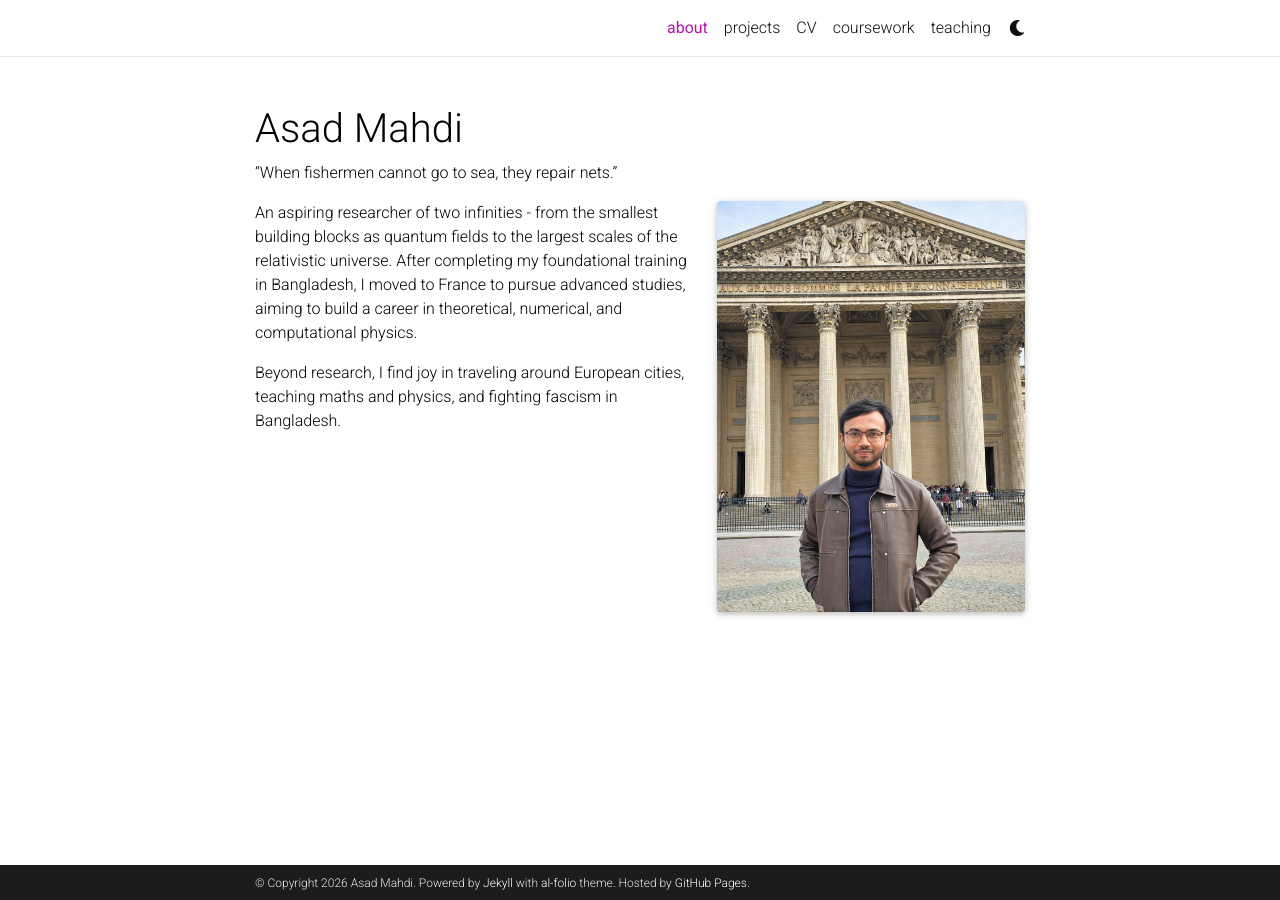
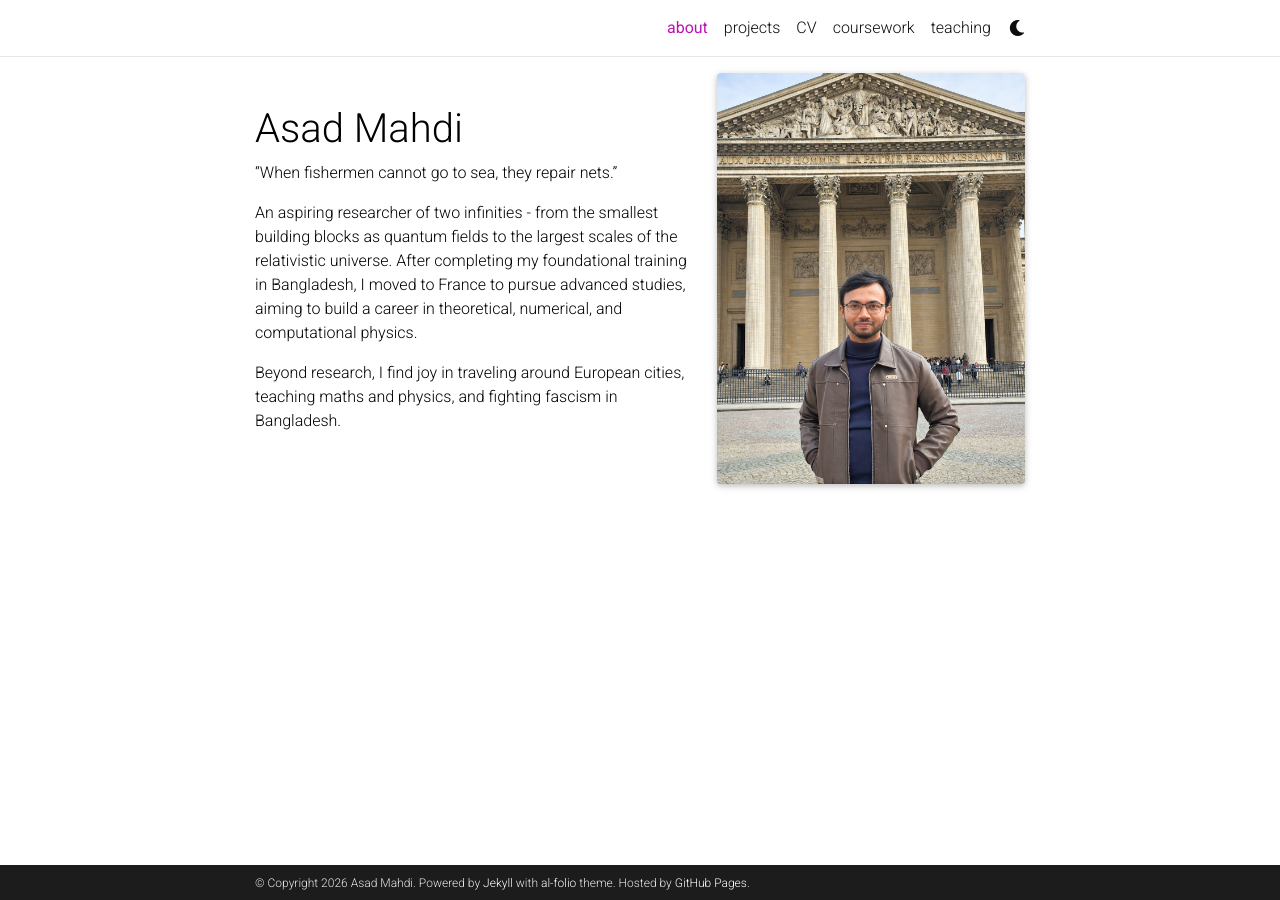
Before and after one commit to asadmahdi-phy/asadmahdi-phy.github.io, a Jekyll site: the page built from _pages/about.md, in a window 1280 px wide. Built offline with Jekyll 4.4.1, drawn with Linux system fonts in a browser that asks for light colours; full-size pictures stand in for the smaller copies a plugin makes; comment, search, counter and statistics services are not loaded; a style sheet for code colours, icons or effects is not loaded.

Commit message:
Update _layout.scss

```diff
--- a/_sass/_layout.scss
+++ b/_sass/_layout.scss
@@ -33,6 +33,13 @@ body.sticky-bottom-footer {
   }
 }
 
+// Align the About-page photograph with the page title
+@media (min-width: 576px) {
+  .post .profile {
+    margin-top: -8rem;
+  }
+}
+
 // TODO: redefine content layout.
 
 
```
